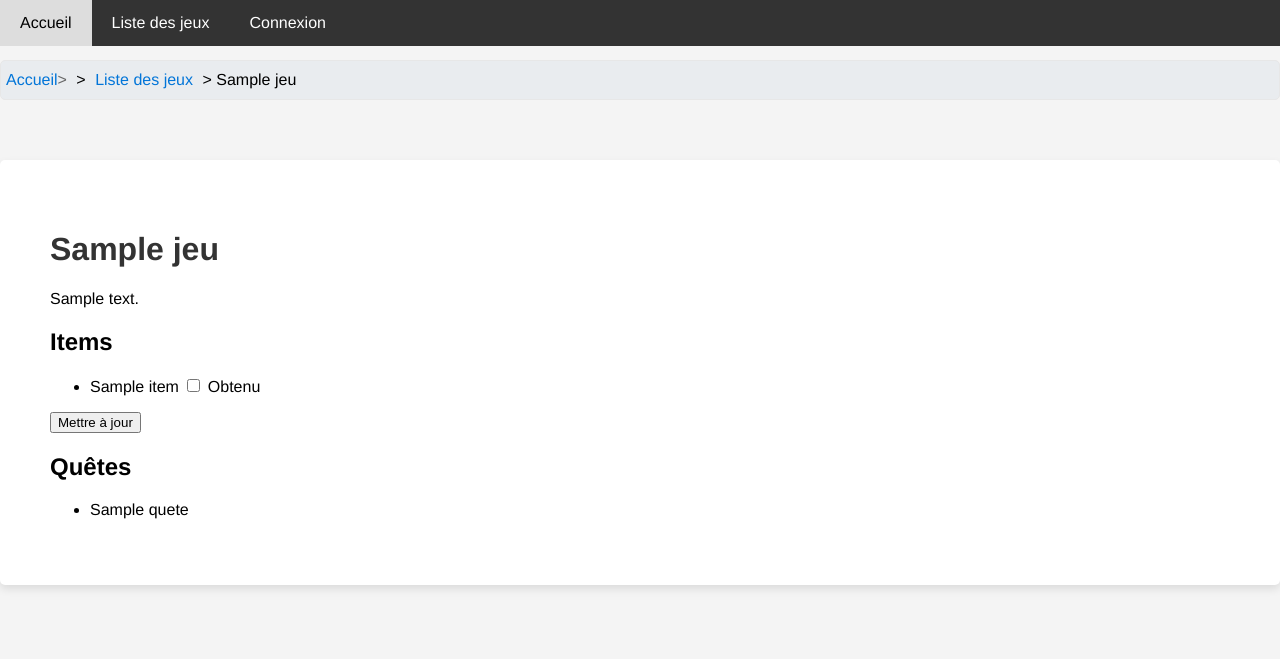
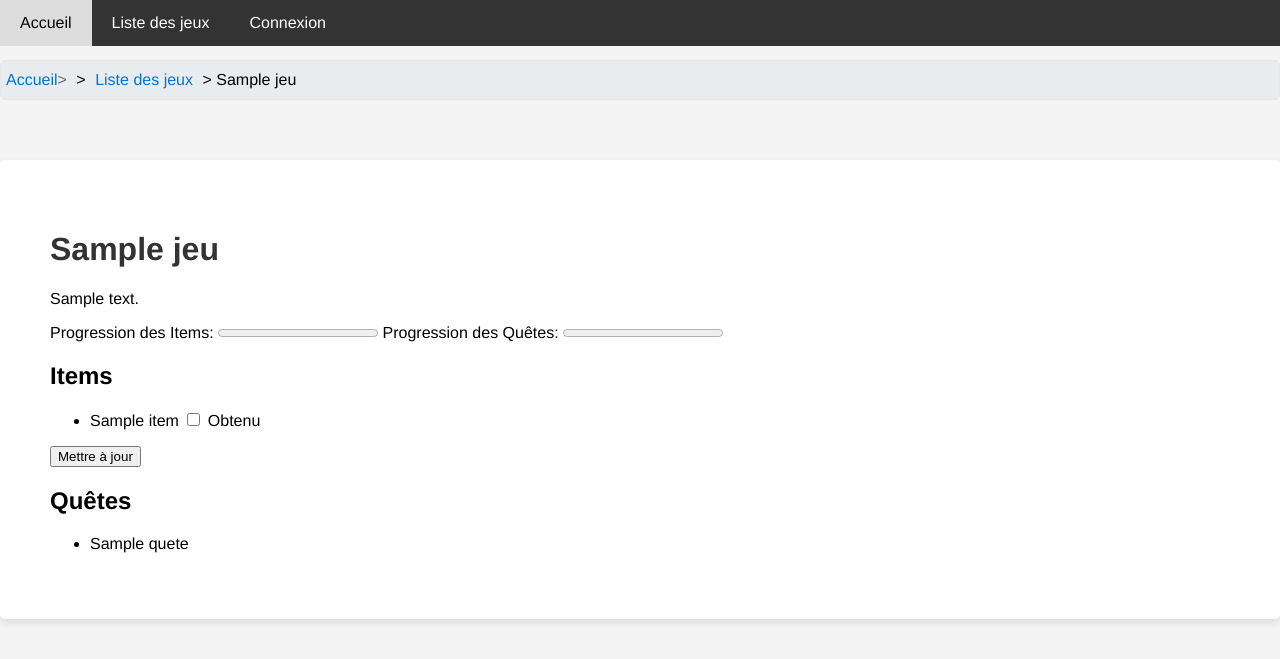
Before and after one commit to ThomasAlvarezRodriguez/FullStackE5, a Django app: template App_Checklist/templates/game.html in a window 1280 px wide. Shown: the top 659 px of the page. Run offline with Django 4.2, Linux system fonts and the light colour scheme; the template is opened without the code that fills it: values that come from a table or form of the project are taken from there, others are empty; tables that the repository leaves empty hold one stand-in row (values such as "Sample post"); parts of the project's set-up code (start-up, migrations or seed data) failed here and were passed over.

Commit message:
check test

```diff
--- a/App_Checklist/templates/game.html
+++ b/App_Checklist/templates/game.html
@@ -10,8 +10,16 @@
     <h1>{{ jeu.nom }}</h1>
     <p>{{ jeu.description }}</p>
 
+    <div class="progression">
+        <label for="progression_items">Progression des Items:</label>
+        <progress id="progression_items" value="{{ progression_items }}" max="100"> {{ progression_items }}% </progress>
+
+        <label for="progression_quetes">Progression des Quêtes:</label>
+        <progress id="progression_quetes" value="{{ progression_quetes }}" max="100"> {{ progression_quetes }}% </progress>
+    </div>
+
     <!-- Liste des items avec formulaire pour mettre à jour la progression -->
-    <form method="post" action="{% url 'update_progression' %}">
+    <form method="post" action="{% url 'update_progression_item' %}">
         {% csrf_token %}
         <h2>Items</h2>
         <ul>
@@ -33,5 +41,6 @@
             <li>{{ quete.titre }}</li>
         {% endfor %}
     </ul>
+
 </div>
 {% endblock %}
--- a/BackList/urls.py
+++ b/BackList/urls.py
@@ -35,7 +35,8 @@ urlpatterns = [
     path('connexion/', auth_views.LoginView.as_view(template_name='connexion.html'), name='login'),
     path('deconnexion/', auth_views.LogoutView.as_view(next_page='home'), name='logout'),
     path('favoris/<int:jeu_id>/', views.toggle_favoris, name='toggle_favoris'),
-    path('update_progression_item/<int:item_id>/', views.update_progression_item, name='update_progression_item'),
+    path('update_progression_items/<int:jeu_id>/', views.update_progression_items, name='update_progression_items'),
+    path('update_progression_quetes/<int:jeu_id>/', views.update_progression_quetes, name='update_progression_quetes'),
 ]
 if settings.DEBUG:
     urlpatterns += static(settings.MEDIA_URL, document_root=settings.MEDIA_ROOT)
```
Also changed, not shown: App_Checklist/views.py (+33 -4 lines).
